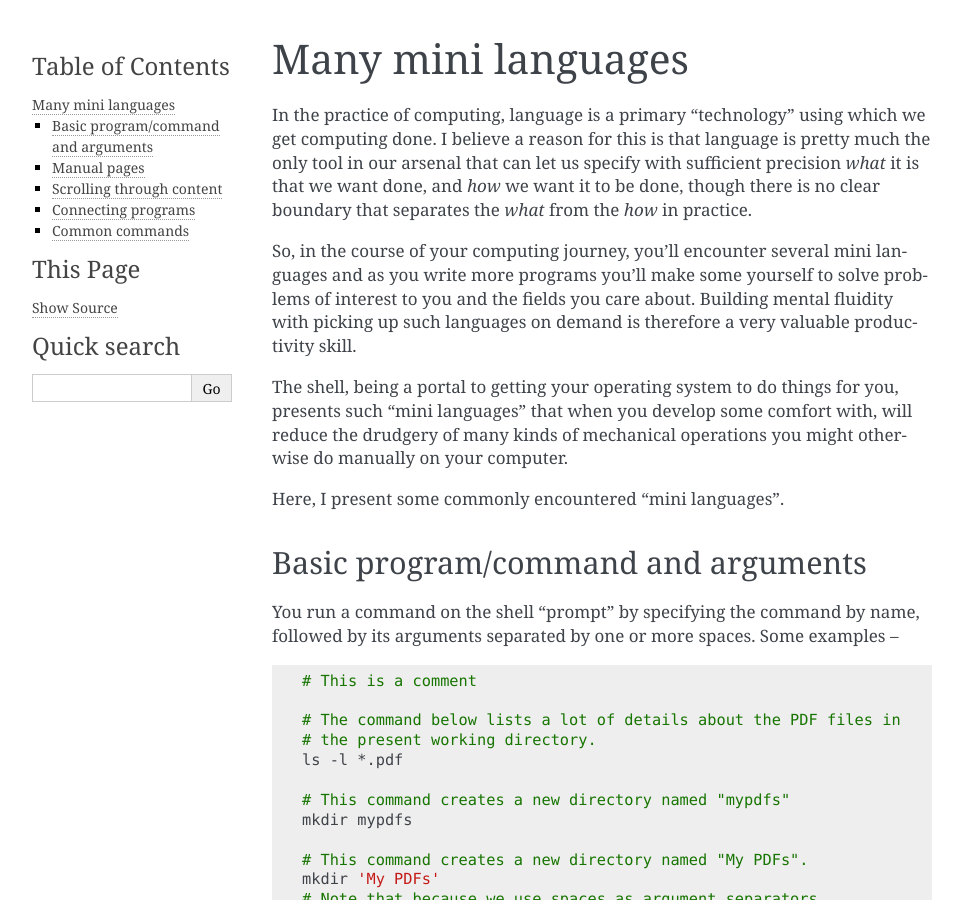
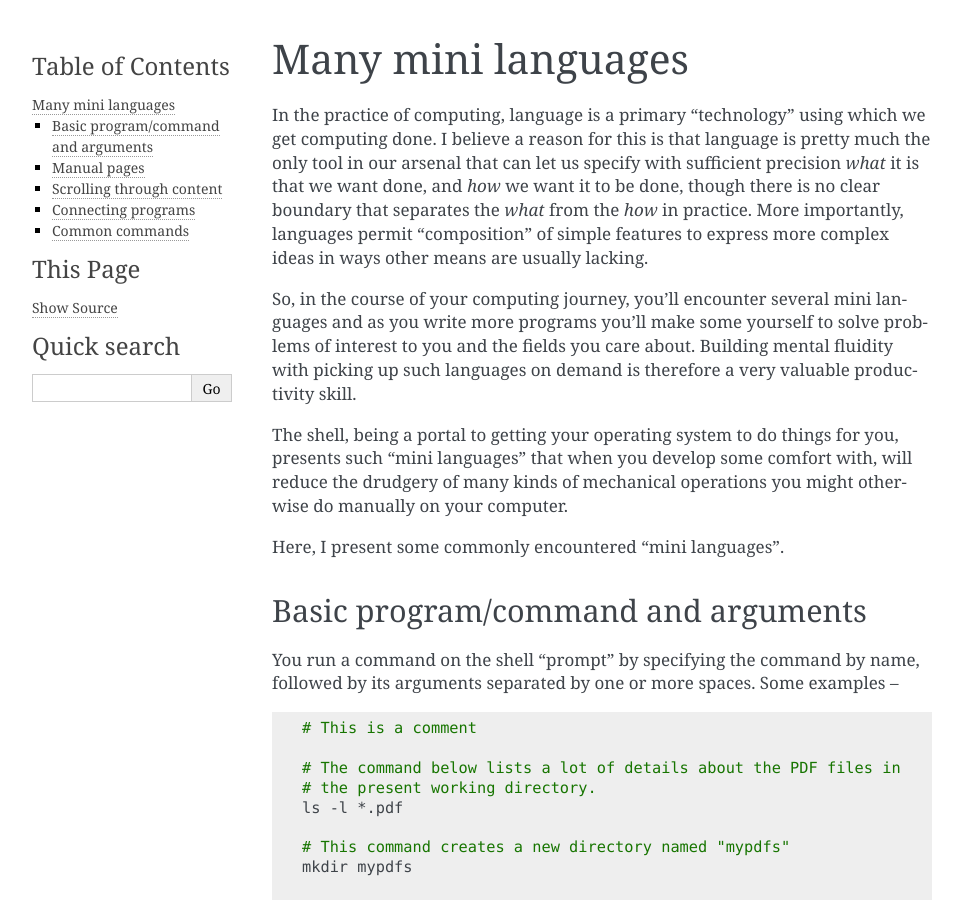
Before and after one commit to kreauniv/comp350, a Sphinx documentation site: the page built from source/minilangs.rst, in a window 1280 px wide and 900 px high. Shown: the whole window, without its empty margins (148-1111 px from the left). Built offline with Sphinx 7.4.7, drawn with Linux system fonts in a browser that asks for light colours.

Commit message:
Languages and composition note.

```diff
--- a/source/minilangs.rst
+++ b/source/minilangs.rst
@@ -5,7 +5,9 @@ In the practice of computing, language is a primary "technology" using which we
 get computing done. I believe a reason for this is that language is pretty much
 the only tool in our arsenal that can let us specify with sufficient precision
 *what* it is that we want done, and *how* we want it to be done, though there
-is no clear boundary that separates the *what* from the *how* in practice.
+is no clear boundary that separates the *what* from the *how* in practice. More
+importantly, languages permit "composition" of simple features to express more
+complex ideas in ways other means are usually lacking.
 
 So, in the course of your computing journey, you'll encounter several mini
 languages and as you write more programs you'll make some yourself to solve
```
